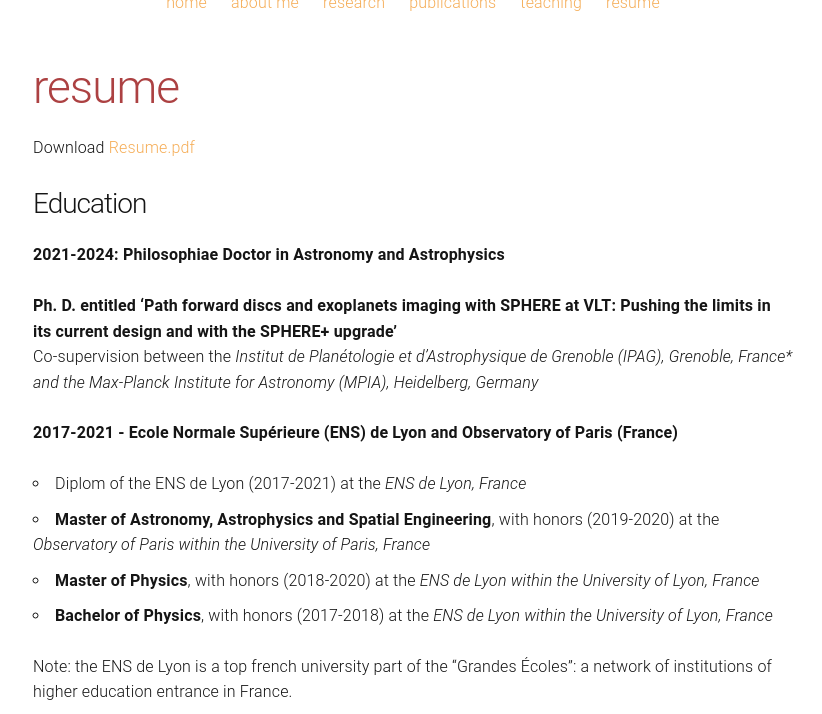
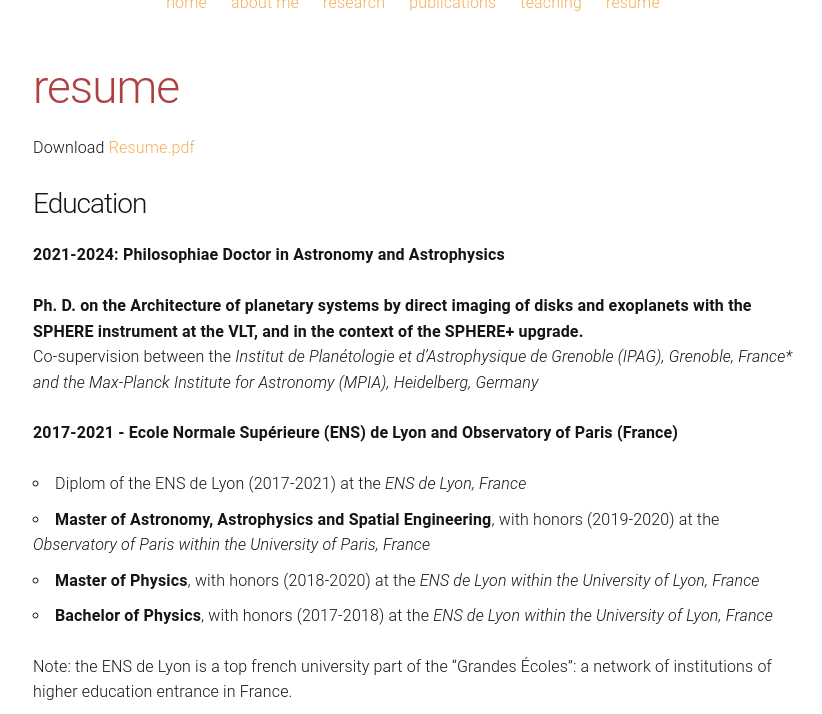
Before and after one commit to cdesgrange/cdesgrange.github.io, a Jekyll site: the page built from resume.md, in a window 1280 px wide and 900 px high, cut to the strip 186-900 px from the top of the window. Shown: the whole strip, without its empty margins (227-1049 px from the left). Built offline with Jekyll 4.4.1, drawn with Linux system fonts in a browser that asks for light colours.

Commit message:
Update resume.md

```diff
--- a/resume.md
+++ b/resume.md
@@ -11,7 +11,7 @@ Download <a href="/Resume_Desgrange_Celia.pdf" target="_blank"> Resume.pdf</a>
 <h3>Education </h3>
 <strong>2021-2024: Philosophiae Doctor in Astronomy and Astrophysics</strong>
 
-<b>Ph. D. entitled 'Path forward discs and exoplanets imaging with SPHERE at VLT: Pushing the limits in its current design and with the SPHERE+ upgrade' </b> <br>
+<b>Ph. D. on the Architecture of planetary systems by direct imaging of disks and exoplanets with the SPHERE instrument at the VLT, and in the context of the SPHERE+ upgrade. </b> <br>
 Co-supervision between the  <i>Institut de Planétologie et d'Astrophysique de Grenoble (IPAG), Grenoble, France* <i> and the  </i>Max-Planck Institute for Astronomy (MPIA), Heidelberg, Germany </i>
 <br>
 
```
